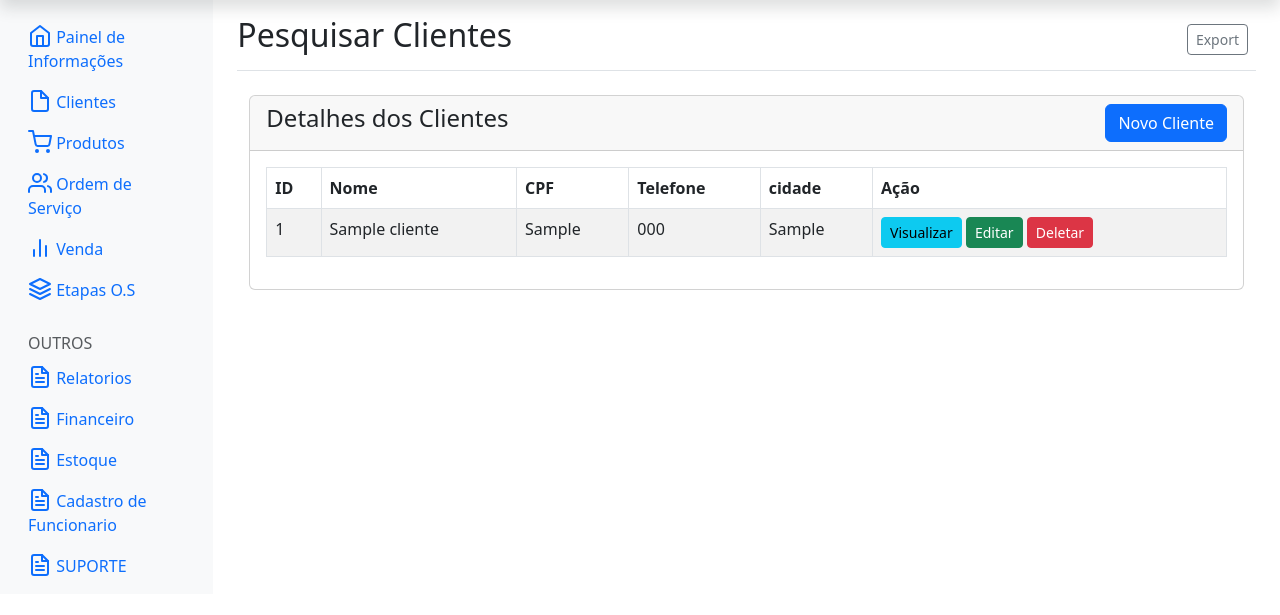
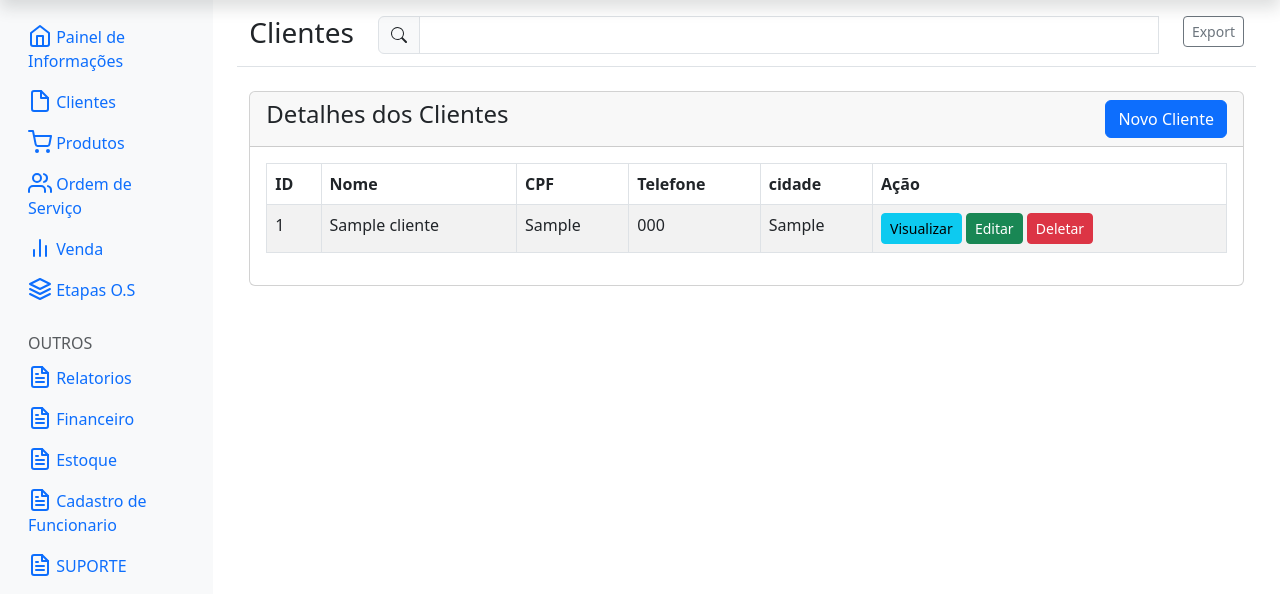
Before and after one commit to samuelrochacarvalho/otica, a PHP site: page /clientes.php?id=1 in a window 1280 px wide. Shown: the part 40-655 px from the top of the page. Run offline with PHP 8.4, Linux system fonts and the light colour scheme; tables that the repository leaves empty hold one stand-in row (values such as "Sample post").

Commit message:
campo de pesquisa cliente

```diff
--- a/clientes.php
+++ b/clientes.php
@@ -6,6 +6,7 @@
     <meta name="viewport" content="width=device-width, initial-scale=1">
     <script src="js/maskCPF.js"></script>
     <script src="js/bootstrap.bundle.min.js"></script>
+
     <!-- Custom styles for this template -->
     <link rel="stylesheet" href="css/bootstrap.css" rel="stylesheet">
     <style>
@@ -164,10 +165,31 @@
             <main class="col-md-9 ms-sm-auto col-lg-10 px-md-4">
                 <div
                     class="d-flex justify-content-between flex-wrap flex-md-nowrap align-items-center pt-3 pb-2 mb-3 border-bottom">
-                    <h1 class="h2">Pesquisar Clientes</h1>
-                    <div class="btn-toolbar mb-2 mb-md-0">
-                        <div class="btn-group me-2">
-                            <button type="button" class="btn btn-sm btn-outline-secondary">Export</button>
+                    <div class="container">
+                        <div class="row">
+                            <div class="col-md-auto">
+                                <h1 class="h3">Clientes</h1>
+                            </div>
+                            <div class="col">
+                                <div class="input-group">
+                                    <span class="input-group-text"><svg xmlns="http://www.w3.org/2000/svg" width="16"
+                                            height="16" fill="currentColor" class="bi bi-search" viewBox="0 0 16 16">
+                                            <path
+                                                d="M11.742 10.344a6.5 6.5 0 1 0-1.397 1.398h-.001c.03.04.062.078.098.115l3.85 3.85a1 1 0 0 0 1.415-1.414l-3.85-3.85a1.007 1.007 0 0 0-.115-.1zM12 6.5a5.5 5.5 0 1 1-11 0 5.5 5.5 0 0 1 11 0z" />
+                                        </svg></span>
+                                    <input type="text" list="teste" class="form-control" id="pesquisa" name="pesquisa" />
+                                    <datalist id="teste">
+                                        <option value="Edge"></option>
+                                        <option value="Firefox"></option>
+                                        <option value="Chrome"></option>
+                                        <option value="Opera"></option>
+                                        <option value="Safari"></option>
+                                    </datalist>
+                                </div>
+                            </div>
+                            <div class="col-md-auto">
+                                <button type="button" class="btn btn-sm btn-outline-secondary">Export</button>
+                            </div>
                         </div>
                     </div>
                 </div>
@@ -181,7 +203,8 @@
                                 <div class="card">
                                     <div class="card-header">
                                         <h4>Detalhes dos Clientes
-                                            <a href="Cadclientes.php" class="btn btn-primary float-end">Novo Cliente</a>
+                                            <a href="Cadclientes.php" class="btn btn-primary float-end">Novo
+                                                Cliente</a>
                                         </h4>
                                     </div>
                                     <div class="card-body">
@@ -260,6 +283,11 @@
                             </div>
                         </div>
                     </div>
+
+
+
+
+
                     <!--menu-->
             </main><!--main-->
         </div><!--row-->
@@ -295,6 +323,7 @@
 
     }
     ?>
+
     <!-- icones-->
     <script src="/docs/5.3/dist/js/bootstrap.bundle.min.js"
         integrity="sha384-w76AqPfDkMBDXo30jS1Sgez6pr3x5MlQ1ZAGC+nuZB+EYdgRZgiwxhTBTkF7CXvN" crossorigin="anonymous">
```
Also changed, not shown: fotos/1675908419internet.png (added).
